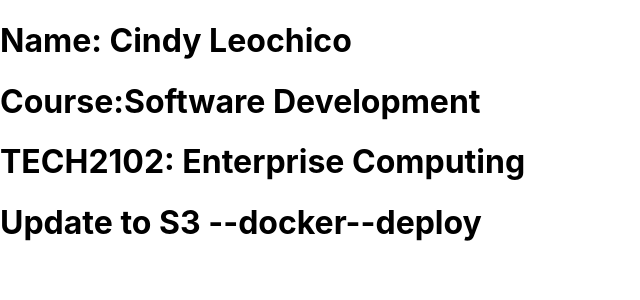
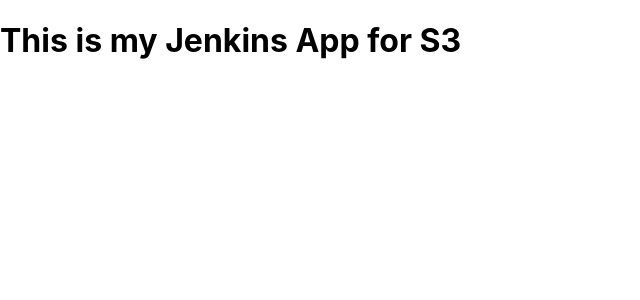
Before and after one commit to CindyLeochico/jenkins-react-cicd, a React (Create React App) app: page / in a window 1280 px wide. Shown: the top 300 px of the page, without its empty margins (0-640 px from the left). Built offline with nearby package versions, Linux system fonts and the light colour scheme.

Commit message:
update app.js and jenkinsfile

```diff
--- a/src/App.js
+++ b/src/App.js
@@ -1,10 +1,8 @@
 function App() {
   return (
     <>
-      <h1>Name: Cindy Leochico</h1>
-      <h1>Course:Software Development</h1>
-      <h1>TECH2102: Enterprise Computing</h1>
-      <h1>Update to S3 --docker--deploy</h1>
+      <h1>This is my Jenkins App for S3</h1>
+
     </>
   );
 }
```
Also changed, not shown: 1 other file (tests, documents, lock files or other folders).
